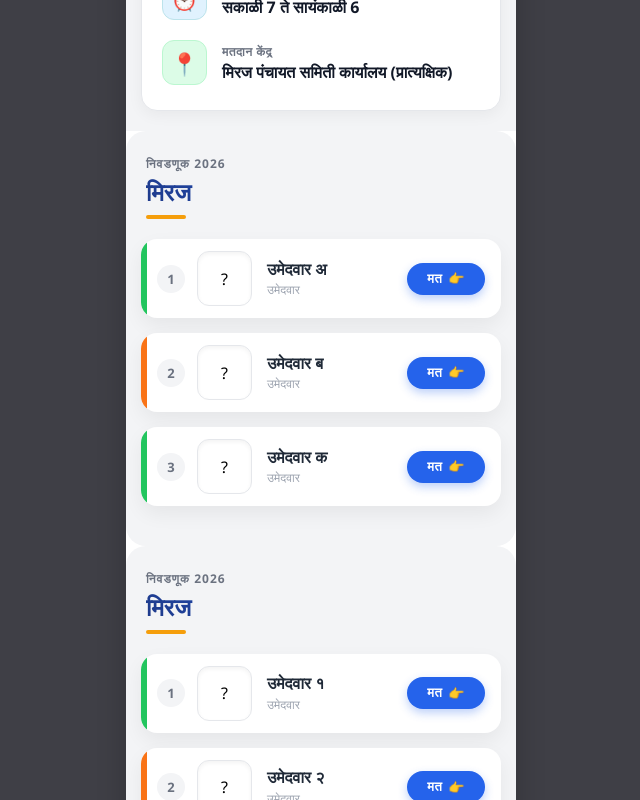
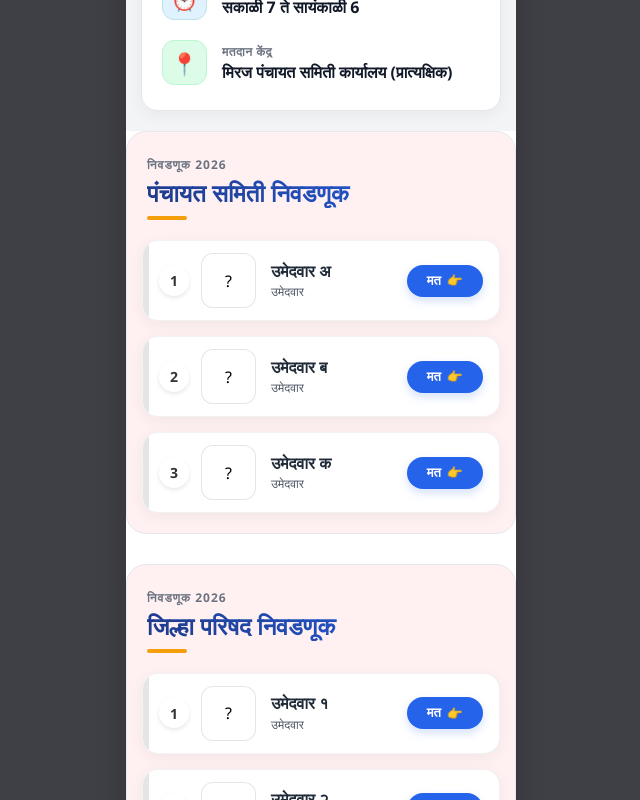
Before and after one commit to saishpatil-coder/demo_evm, a React (Vite) app: page / in a window 1280 px wide. Shown: the part 900-1700 px from the top of the page, without its empty margins (319-959 px from the left). Built offline with nearby package versions, Linux system fonts and the light colour scheme.

Commit message:
color change

```diff
--- a/src/App.jsx
+++ b/src/App.jsx
@@ -20,12 +20,14 @@ function App()
       <EVMContainer
         title="पंचायत समिती निवडणूक"
         constituency="मिरज"
+        cardBgColor="#fff1f2"
         candidates={panchayatCandidates}
       />
 
       <EVMContainer
         title="जिल्हा परिषद निवडणूक"
         constituency="मिरज"
+        cardBgColor="#fff1f2"
         candidates={zilhaCandidates}
       />
 
--- a/src/components/EVM/CandidateRow.jsx
+++ b/src/components/EVM/CandidateRow.jsx
@@ -1,65 +1,65 @@
 import React from "react";
 
-const CandidateCard = ({ index, name, symbolImg }) =>
+const CandidateCard = ({ index, name, symbolImg, bgColor }) =>
 {
     const styles = {
         card: {
             display: "flex",
             alignItems: "center",
-            backgroundColor: "#ffffff",
-            borderRadius: "16px", // Smooth rounded corners
-            padding: "12px 16px 12px 0", // No padding left (for the strip)
-            boxShadow: "0 8px 20px rgba(0,0,0,0.06)", // Soft floaty shadow
+            // 🟢 Use the dynamic prop here (default to white if missing)
+            backgroundColor:  "#ffffff",
+            borderRadius: "16px",
+            padding: "12px 16px 12px 0",
+            // Add a subtle border to make the pastel color pop
+            border: "1px solid rgba(0,0,0,0.05)",
+            boxShadow: "0 4px 15px rgba(0,0,0,0.05)",
             position: "relative",
-            overflow: "hidden", // Keeps the strip inside
+            overflow: "hidden",
             transition: "transform 0.2s ease",
         },
-        // The Colored Strip on the Left
         accentStrip: {
             width: "6px",
-            height: "100%", // Full height
-            backgroundColor: index % 2 === 0 ? "#f97316" : "#22c55e", // Alternating Orange/Green colors
+            height: "100%",
+            // Darker accent based on the pastel background
+            backgroundColor: "rgba(0,0,0,0.1)",
             position: "absolute",
             left: 0,
             top: 0,
         },
-        // Serial Number Badge
         serialBadge: {
             marginLeft: "16px",
             marginRight: "12px",
-            width: "28px",
-            height: "28px",
+            width: "30px",
+            height: "30px",
             borderRadius: "50%",
-            backgroundColor: "#f3f4f6",
-            color: "#6b7280",
-            fontSize: "13px",
-            fontWeight: "700",
+            backgroundColor: "rgba(255,255,255,0.8)", // Semi-transparent white
+            color: "#333",
+            fontSize: "14px",
+            fontWeight: "800",
             display: "flex",
             alignItems: "center",
             justifyContent: "center",
+            boxShadow: "0 2px 4px rgba(0,0,0,0.1)",
         },
-        // Symbol Wrapper (Circle)
         symbolWrapper: {
             width: "55px",
             height: "55px",
             borderRadius: "12px",
             backgroundColor: "#fff",
-            border: "1px solid #e5e7eb",
+            border: "1px solid rgba(0,0,0,0.1)",
             padding: "5px",
             display: "flex",
             alignItems: "center",
             justifyContent: "center",
             marginRight: "15px",
-            boxShadow: "inset 0 2px 4px rgba(0,0,0,0.05)",
         },
         symbolImg: {
             width: "100%",
             height: "100%",
             objectFit: "contain",
         },
-        // Name Section
         infoCol: {
-            flex: 1, // Takes all remaining space
+            flex: 1,
             display: "flex",
             flexDirection: "column",
             justifyContent: "center",
@@ -73,21 +73,19 @@ const CandidateCard = ({ index, name, symbolImg }) =>
         },
         subText: {
             fontSize: "12px",
-            color: "#9ca3af",
+            color: "#4b5563", // Slightly darker for contrast on colored bg
             fontWeight: "500",
         },
-        // The Modern Vote Button
         voteButton: {
             backgroundColor: "#2563eb",
             color: "#fff",
             border: "none",
-            borderRadius: "50px", // Pill shape
+            borderRadius: "50px",
             padding: "8px 20px",
             fontSize: "13px",
             fontWeight: "700",
-            letterSpacing: "0.5px",
             cursor: "pointer",
-            boxShadow: "0 4px 10px rgba(37, 99, 235, 0.3)", // Glow effect
+            boxShadow: "0 4px 10px rgba(37, 99, 235, 0.2)",
             display: "flex",
             alignItems: "center",
             gap: "6px",
@@ -96,31 +94,22 @@ const CandidateCard = ({ index, name, symbolImg }) =>
 
     return (
         <div style={styles.card}>
-            {/* 1. Accent Strip */}
+            {/* Strip */}
             <div style={styles.accentStrip}></div>
-
-            {/* 2. Serial Number */}
+            {/* Serial */}
             <div style={styles.serialBadge}>{index}</div>
-
-            {/* 3. Symbol */}
+            {/* Symbol */}
             <div style={styles.symbolWrapper}>
-                {symbolImg ? (
-                    <img src={symbolImg} alt="symbol" style={styles.symbolImg} />
-                ) : (
-                    <span>?</span>
-                )}
+                {symbolImg ? <img src={symbolImg} alt="symbol" style={styles.symbolImg} /> : <span>?</span>}
             </div>
-
-            {/* 4. Name */}
+            {/* Name */}
             <div style={styles.infoCol}>
                 <div style={styles.nameText}>{name}</div>
                 <div style={styles.subText}>उमेदवार</div>
             </div>
-
-            {/* 5. Vote Button */}
+            {/* Button */}
             <button style={styles.voteButton}>
-                मत
-                <span>👉</span>
+                मत <span>👉</span>
             </button>
         </div>
     );
--- a/src/components/EVM/EVMContainer.jsx
+++ b/src/components/EVM/EVMContainer.jsx
@@ -1,36 +1,32 @@
 import React from "react";
 import EVMHeader from "./EVMHeader";
-import CandidateCard from "./CandidateRow"; // Renamed for clarity
+import CandidateCard from "./CandidateRow";
 
-const EVMContainer = ({ constituency, candidates }) =>
+const EVMContainer = ({ title, constituency, candidates, cardBgColor = "#ffffff" }) =>
 {
     const styles = {
         container: {
-            backgroundColor: "#f3f4f6", // Light grey app background
-            minHeight: "100%",
+            backgroundColor:cardBgColor, // Keep main background neutral/grey
             padding: "20px 15px",
             fontFamily: "'Segoe UI', 'Mukta', sans-serif",
             maxWidth: "500px",
-            margin: "0 auto",
-            borderRadius: "20px", // Rounded app corners
+            margin: "0 auto 30px auto", // Added bottom margin for spacing between two EVMs
+            borderRadius: "20px",
             overflow: "hidden",
-            position: "relative",
+            border: "1px solid #e5e7eb",
         },
         listWrapper: {
             display: "flex",
             flexDirection: "column",
-            gap: "15px", // Space between cards
+            gap: "15px",
             marginTop: "20px",
-            paddingBottom: "20px",
         }
     };
 
     return (
         <section style={styles.container}>
-            {/* Modern Header */}
-            <EVMHeader title={constituency} />
+            <EVMHeader title={title} constituency={constituency} />
 
-            {/* List of Floating Cards */}
             <div style={styles.listWrapper}>
                 {candidates.map((c, index) => (
                     <CandidateCard
@@ -38,6 +34,7 @@ const EVMContainer = ({ constituency, candidates }) =>
                         index={index + 1}
                         name={c.name}
                         symbolImg={c.symbolImg}
+                        bgColor={cardBgColor} // 🟢 Pass the dynamic color here
                     />
                 ))}
             </div>
```
